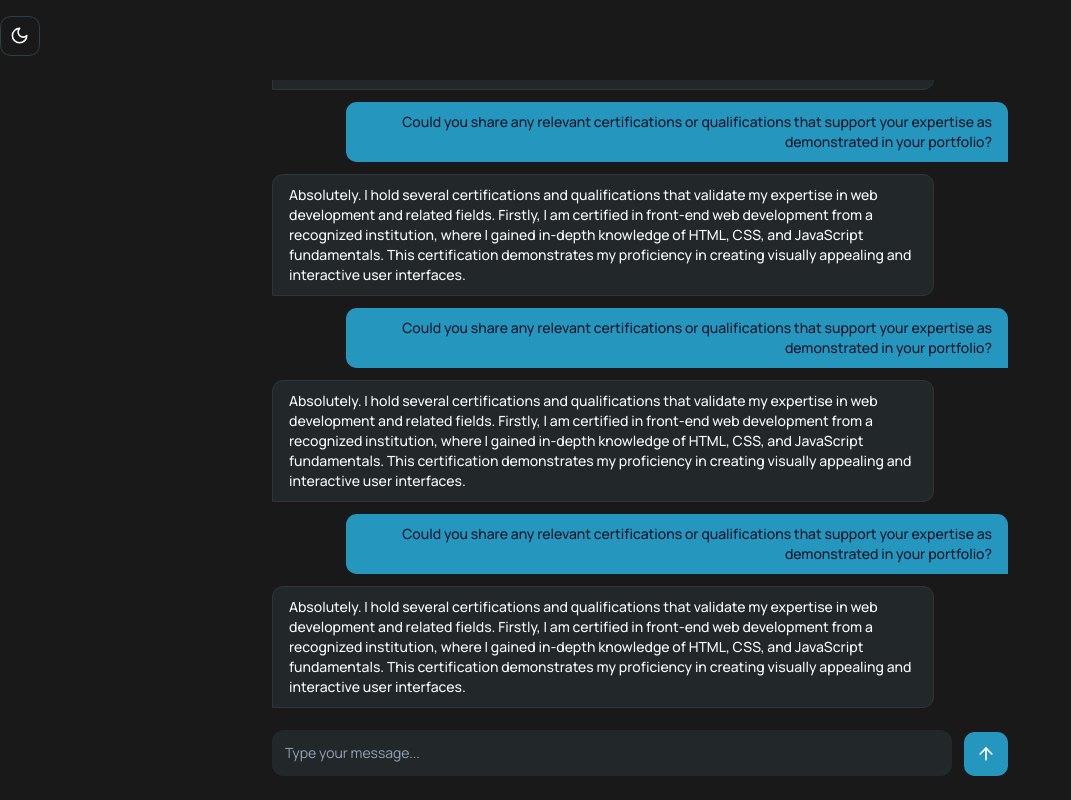
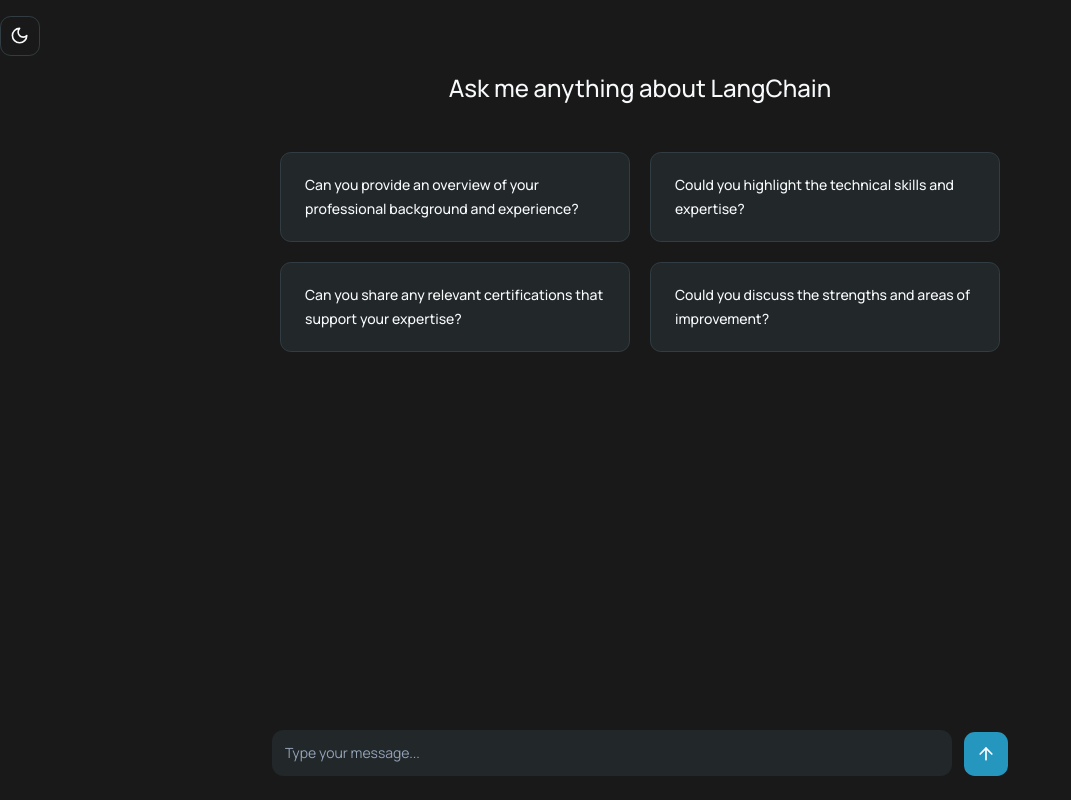
Before and after one commit to kimhuy011199/react-langchain-chat-bot, a React (Vite) app: page / in a window 1280 px wide. Shown: the whole page, without its empty margins (0-1071 px from the left). Built offline with nearby package versions, Linux system fonts and the light colour scheme.

Commit message:
Append suggestion question to messages

```diff
--- a/src/App.tsx
+++ b/src/App.tsx
@@ -5,13 +5,15 @@
 import ToggleThemeMode from './components/ToggleThemeMode';
 import { Message } from './lib/interface';
 import { SAMPLE_MESSAGES } from './lib/contants';
-import { MessageType } from './lib/enums';
+import { MessageType, StatusState } from './lib/enums';
 
 const App = () => {
-  const [messages, setMessages] = useState<Message[]>(SAMPLE_MESSAGES);
-  // const [messages, setMessages] = useState<Message[]>([]);
+  // const [messages, setMessages] = useState<Message[]>(SAMPLE_MESSAGES);
+  const [messages, setMessages] = useState<Message[]>([]);
+  const [status, setStatus] = useState(StatusState.idle);
 
   const handleSendMessage = async (message: string) => {
+    setStatus(StatusState.submitting);
     setMessages((prev) => [
       ...prev,
       {
@@ -29,6 +31,7 @@
         type: MessageType.answer,
       },
     ]);
+    setStatus(StatusState.resolved);
   };
 
   return (
@@ -39,9 +42,9 @@
       {messages.length ? (
         <MessagesContainer messages={messages} />
       ) : (
-        <IntroContainer />
+        <IntroContainer handleSendMessage={handleSendMessage} />
       )}
-      <InputContainer handleSendMessage={handleSendMessage} />
+      <InputContainer handleSendMessage={handleSendMessage} status={status} />
     </div>
   );
 };
--- a/src/components/InputContainer.tsx
+++ b/src/components/InputContainer.tsx
@@ -7,12 +7,12 @@
 
 const InputContainer = ({
   handleSendMessage,
+  status,
 }: {
   handleSendMessage: (question: string) => void;
+  status: StatusState;
 }) => {
   const [question, setQuestion] = useState('');
-  const [status, setStatus] = useState(StatusState.idle);
-
   const handleChangeValue = (e: React.ChangeEvent<HTMLTextAreaElement>) => {
     setQuestion(e.target.value);
   };
@@ -28,10 +28,8 @@
   };
 
   const handleSubmitMessage = async () => {
-    setStatus(StatusState.submitting);
     setQuestion('');
     await handleSendMessage(question);
-    setStatus(StatusState.resolved);
   };
 
   return (
--- a/src/components/IntroContainer.tsx
+++ b/src/components/IntroContainer.tsx
@@ -1,13 +1,25 @@
 import { SUGGESTION_QUESTIONS_LIST } from '@/lib/contants';
-import SuggestionQuestionItem from './SuggestionQuestionItem';
+import { Button } from './ui/button';
 
-const IntroContainer = () => {
+const IntroContainer = ({
+  handleSendMessage,
+}: {
+  handleSendMessage: (question: string) => void;
+}) => {
   return (
-    <div className="flex flex-col gap-12 items-center justify-center h-full mx-auto w-full max-w-3xl px-6">
+    <div className="flex flex-col gap-12 items-center justify-center mx-auto w-full max-w-3xl px-6">
       <h2 className="text-2xl font-medium">Ask me anything about LangChain</h2>
       <ul className="grid grid-cols-1 md:grid-cols-2 gap-4 md:gap-5 w-full">
         {SUGGESTION_QUESTIONS_LIST.map((item) => (
-          <SuggestionQuestionItem value={item.value} key={item.id} />
+          <li key={item.id}>
+            <Button
+              className="whitespace-normal w-full px-6 py-4 md:py-5 h-auto text-left leading-6"
+              variant="secondary"
+              onClick={() => handleSendMessage(item.value)}
+            >
+              <span>{item.value}</span>
+            </Button>
+          </li>
         ))}
       </ul>
     </div>
--- a/src/components/SuggestionQuestionItem.tsx
+++ /dev/null
@@ -1,16 +0,0 @@
-import { Button } from './ui/button';
-
-const SuggestionQuestionItem = ({ value }: { value: string }) => {
-  return (
-    <li>
-      <Button
-        className="whitespace-normal w-full px-6 py-4 md:py-5 h-auto text-left leading-6"
-        variant="secondary"
-      >
-        <span>{value}</span>
-      </Button>
-    </li>
-  );
-};
-
-export default SuggestionQuestionItem;
```
